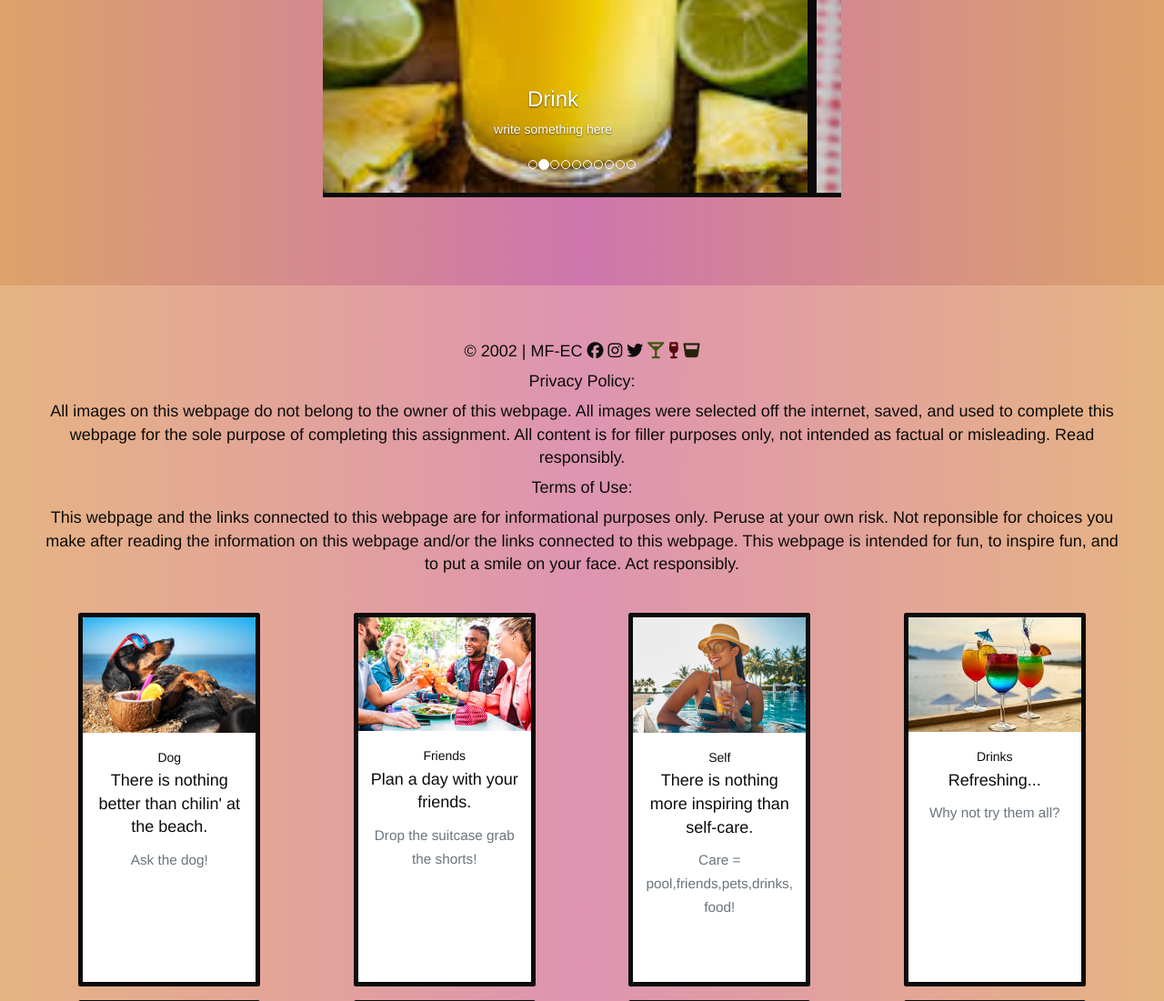
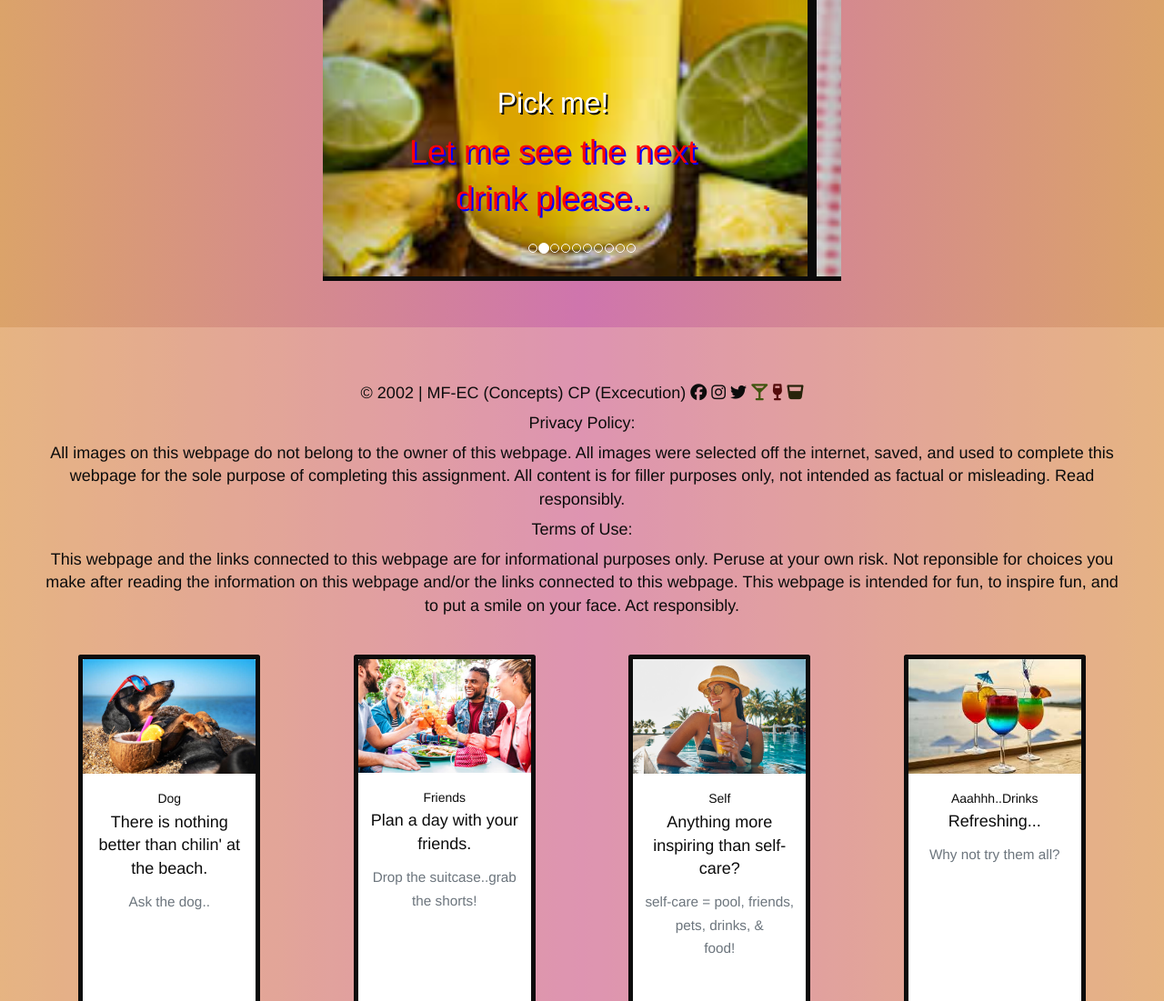
Before and after one commit to cochav4884/Summer-Fun, a plain HTML site: page index.html in a window 1280 px wide. Shown: the part 2760-3861 px from the top of the page at 91% size. Drawn offline with nearby package versions, Linux system fonts and the light colour scheme; a script that the page names is missing.

Commit message:
made corrections

```diff
--- a/css/styles.css
+++ b/css/styles.css
@@ -21,6 +21,17 @@ body {
     margin-left: 1340px;
     margin-top: 8px;
     width: 430px;
+}
+
+h3 {
+    text-shadow: 2px 2px rgb(12, 12, 12);
+    font-size: 32px;
+}
+
+.p {
+    text-shadow: 2px 2px rgb(0, 0, 255);
+    color: rgb(253, 4, 4);
+    font-size: 36px;
 }
 
 h2 {
--- a/index.html
+++ b/index.html
@@ -119,9 +119,8 @@
 
         <div class="col-6 col-s-9">
             <h2 class="h2">The Place</h2>
-            <p class="p-h2">Come hangout where the people, drinks, food, and party are what it is all about. Leave your
-                worries at home, find a babysitter for the kids, and pull out your swimsuit...he party is about to
-                begin!</p>
+            <p class="p-h2">Come hangout where the friends, drinks, food, and party are what it is all about. Find a babysitter for the kids, leave your worries at home, and grab your swimsuit...the party's just begun'!</p>
+
         </div>
 
         <div class="col-3 col-s-12">
@@ -139,7 +138,7 @@
     <section>
         <div class="container-fluid" style="width: 600px; height: 1100px;">
             <h2>The Drink</h2>
-            <p class="p-h4">It's not about how many...it's about which one!</p>
+            <p class="p-h4">It's not about how many..(smirk & head jerk)..(eyebrow raise & head bob)..it's about which one!</p>
             <div id="myCarousel" class="carousel slide" data-ride="carousel">
                 <!-- Indicators -->
                 <ol class="carousel-indicators">
@@ -161,80 +160,80 @@
                     <div class="item active">
                         <img src="img/new17.jpg" alt="" style="width: 580px; height: 800px;">
                         <div class="carousel-caption">
-                            <h3>Drink</h3>
-                            <p>write something here</p>
+                            <h3>Pick me!</h3>
+                            <p class="p">Let me see the next drink please..</p>
                         </div>
                     </div>
 
                     <div class="item 1">
                         <img src="img/new2.jpg" alt="" style="width: 580px; height: 800px;">
                         <div class="carousel-caption">
-                            <h3>Drink</h3>
-                            <p>write something here</p>
+                            <h3>Pick me!</h3>
+                            <p class="p">Maaaybe this one..</p>
                         </div>
                     </div>
 
                     <div class="item 2">
                         <img src="img/new7.jpg" alt="" style="width: 580px; height: 800px;">
                         <div class="carousel-caption">
-                            <h3>Drink</h3>
-                            <p>write something here</p>
+                            <h3>Pick me!</h3>
+                            <p class="p">Okay...now I am not sure..</p>
                         </div>
                     </div>
 
                     <div class="item 3">
                         <img src="img/new11.jpg" alt="" style="width: 580px; height: 800px;">
                         <div class="carousel-caption">
-                            <h3>Drink</h3>
-                            <p>write something here</p>
+                            <h3>Pick me!</h3>
+                            <p class="p">I'll take this one.</p>
                         </div>
                     </div>
 
                     <div class="item 4">
                         <img src="img/new6.jpg" alt="" style="width: 580px; height: 800px;">
                         <div class="carousel-caption">
-                            <h3>Drink</h3>
-                            <p>write something here</p>
+                            <h3>Pick me!</h3>
+                            <p class="p">Wow...I..need another minute..</p>
                         </div>
                     </div>
 
                     <div class="item 5">
                         <img src="img/drink8.jpg" alt="" style="width: 580px; height: 800px;">
                         <div class="carousel-caption">
-                            <h3>Drink</h3>
-                            <p>write something here</p>
+                            <h3>Pick me!</h3>
+                            <p class="p">Wheeeeen does this ever end..</p>
                         </div>
                     </div>
 
                     <div class="item 6">
                         <img src="img/summer drink22.jpg" alt="" style="width: 580px; height: 800px;">
                         <div class="carousel-caption">
-                            <h3>Drink</h3>
-                            <p>write something here</p>
+                            <h3>Pick me!</h3>
+                            <p class="p">I'll take this one too!</p>
                         </div>
                     </div>
 
                     <div class="item 7">
                         <img src="img/summer drink24.jpg" alt="" style="width: 580px; height: 800px;">
                         <div class="carousel-caption">
-                            <h3>Drink</h3>
-                            <p>write something here</p>
+                            <h3>Pick me!</h3>
+                            <p class="p">No...this one!</p>
                         </div>
                     </div>
 
                     <div class="item 8">
                         <img src="img/new9.jpg" alt="" style="width: 580px; height: 800px;">
                         <div class="carousel-caption">
-                            <h3>Drink</h3>
-                            <p>write something here</p>
+                            <h3>Pick me!</h3>
+                            <p class="p">Ooooh...how to choose..</p>
                         </div>
                     </div>
 
                     <div class="item 9">
                         <img src="img/new15.jpg" alt="" style="width: 580px; height: 800px;">
                         <div class="carousel-caption">
-                            <h3>Drink</h3>
-                            <p>write something here</p>
+                            <h3>Pick me!</h3>
+                            <p class="p">That's it...run it again!</p>
                         </div>
                     </div>
 
@@ -253,10 +252,10 @@
 
     <footer>
         <div class="footer">
-            <p class="text-start fs-3 fw-bold"></p>&copy; 2002 | MF-EC
-            <a href="https://www.facebook.com/" target="_blank"><i class="fa-brands fa-facebook"></i></a>
-            <a href="https://www.instagram.com/" target="_blank"><i class="fa-brands fa-instagram"></i></a>
-            <a href="https://www.twitter.com/" target="_blank"><i class="fa-brands fa-twitter"></i></a>
+            <p class="text-start fs-3 fw-bold"></p>&copy; 2002 | MF-EC (Concepts) CP (Excecution)
+            <a href="https://www.facebook.com/watch/?ref=search&v=4439477066091455&external_log_id=f2a60b5a-bb89-4340-b292-9445fabd00d2&q=summer%20party" target="_blank"><i class="fa-brands fa-facebook"></i></a>
+            <a href="https://www.instagram.com/explore/search/keyword/?q=summer%20drinks%20recipe" target="_blank"><i class="fa-brands fa-instagram"></i></a>
+            <a href="https://www.instyle.com/lifestyle/astrology/cocktail-zodiac-sign?utm_campaign=instyle_instyle&utm_content=manual&utm_medium=social&utm_source=twitter.com&utm_term=627170532d776700015dfe45" target="_blank"><i class="fa-brands fa-twitter"></i></a>
             <a href="https://youtu.be/75k7dsINNQ0" target="_blank"><i class="fa-solid fa-martini-glass"></i></a>
             <a href="https://youtu.be/7QgKy6_Krl0" target="_blank"><i class="fa-solid fa-wine-glass"></i></a>
             <a href="https://youtu.be/6GyRj2Hgiio" target="_blank"><i class="fa-solid fa-whiskey-glass"></i></a>
@@ -282,7 +281,7 @@
                         <div class="card-body">
                             <h5 class="card-title">Dog</h5>
                             <p class="card-text">There is nothing better than chilin' at the beach.</p>
-                            <p class="card-text"><small class="text-muted">Ask the dog!</small></p>
+                            <p class="card-text"><small class="text-muted">Ask the dog..</small></p>
                         </div>
                     </div>
                 </div>
@@ -292,7 +291,7 @@
                         <div class="card-body">
                             <h5 class="card-title">Friends</h5>
                             <p class="card-text">Plan a day with your friends.</p>
-                            <p class="card-text"><small class="text-muted">Drop the suitcase grab the shorts!</small>
+                            <p class="card-text"><small class="text-muted">Drop the suitcase..grab the shorts!</small>
                             </p>
                         </div>
                     </div>
@@ -302,8 +301,8 @@
                         <img src="img/summer drink2.jpg" class="card-img-top" alt="...">
                         <div class="card-body">
                             <h5 class="card-title">Self</h5>
-                            <p class="card-text">There is nothing more inspiring than self-care.</p>
-                            <p class="card-text"><small class="text-muted">Care = pool,friends,pets,drinks, <br>
+                            <p class="card-text">Anything more inspiring than self-care?</p>
+                            <p class="card-text"><small class="text-muted">self-care = pool, friends, pets, drinks, & <br>
                                     food!</small>
                             </p>
                         </div>
@@ -313,7 +312,7 @@
                     <div class="card h-100">
                         <img src="img/wide1.jpg" class="card-img-top" alt="...">
                         <div class="card-body">
-                            <h5 class="card-title">Drinks</h5>
+                            <h5 class="card-title">Aaahhh..Drinks</h5>
                             <p class="card-text">Refreshing...</p>
                             <p class="card-text"><small class="text-muted">Why not try them all?</small>
                             </p>
@@ -324,7 +323,7 @@
                     <div class="card h-100">
                         <img src="img/summer drink10.jpg" class="card-img-top" alt="...">
                         <div class="card-body">
-                            <h5 class="card-title">Drinks</h5>
+                            <h5 class="card-title">Aaahhh..Drinks</h5>
                             <p class="card-text">Refreshing...</p>
                             <p class="card-text"><small class="text-muted">Why not try them all?</small>
                             </p>
@@ -335,7 +334,7 @@
                     <div class="card h-100">
                         <img src="img/summer drink12.jpg" class="card-img-top" alt="...">
                         <div class="card-body">
-                            <h5 class="card-title">Drinks</h5>
+                            <h5 class="card-title">Aaahhh..Drinks</h5>
                             <p class="card-text">Refreshing...</p>
                             <p class="card-text"><small class="text-muted">Why not try them all?</small>
                             </p>
@@ -346,7 +345,7 @@
                     <div class="card h-100">
                         <img src="img/summer drink18.jpg" class="card-img-top" alt="...">
                         <div class="card-body">
-                            <h5 class="card-title">Drinks</h5>
+                            <h5 class="card-title">Aaahhh..Drinks</h5>
                             <p class="card-text">Refreshing...</p>
                             <p class="card-text"><small class="text-muted">Why not try them all?</small>
                             </p>
@@ -359,7 +358,7 @@
                         <div class="card-body">
                             <h5 class="card-title">Friends</h5>
                             <p class="card-text">Plan a day with your friends.</p>
-                            <p class="card-text"><small class="text-muted">Drop the suitcase grab the shorts!</small>
+                            <p class="card-text"><small class="text-muted">Drop the suitcas..grab the shorts!</small>
                             </p>
                         </div>
                     </div>
```
Also changed, not shown: about.html (deleted), contact.html (deleted).
